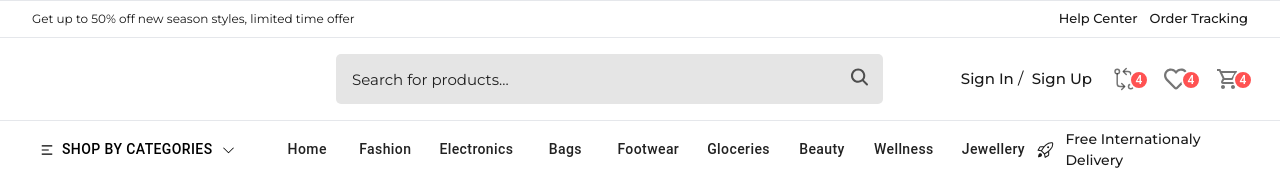
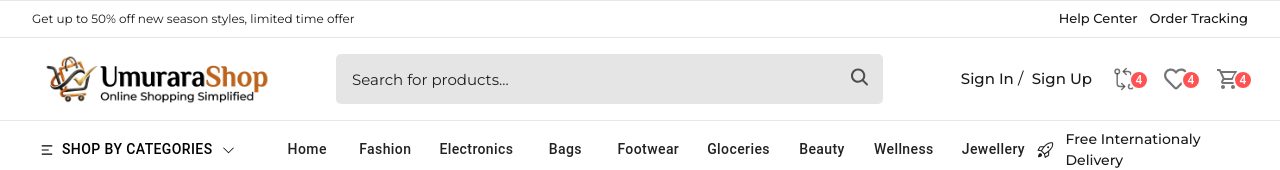
Before and after one commit to Jdamour12/UmuraraShop-be, a React (Vite) app in the folder frontend/: page / in a window 1280 px wide. Shown: the top 170 px of the page. Built offline with nearby package versions, Linux system fonts and the light colour scheme; a web font is replaced by a local one.

Commit message:
Added company's logo

```diff
--- a/frontend/src/components/Header/index.jsx
+++ b/frontend/src/components/Header/index.jsx
@@ -48,7 +48,7 @@ function Header() {
       <div className="header py-4 border-b-[1px] border-gray-200">
         <div className="container flex items-center justify-between">
           <div className="col1 w-[25%]">
-            <Link to={"/"} src="/logo.jpg"></Link>
+            <Link to={"/"} ><img src="./logo.jpg" alt="" className="h-[50px] w-[250px]"/></Link>
           </div>
           <div className="col2 w-[45%]">
             <Search />
```
Also changed, not shown: frontend/public/logo.jpg.
